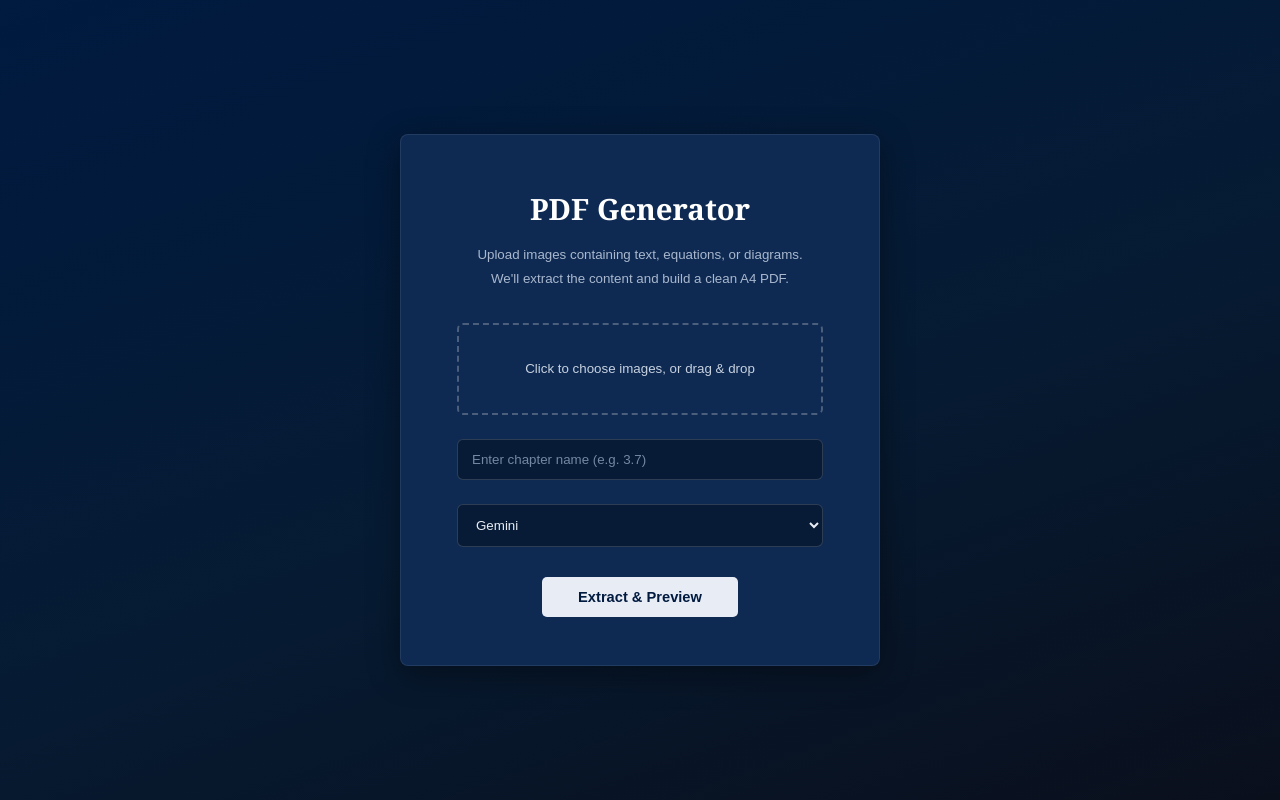
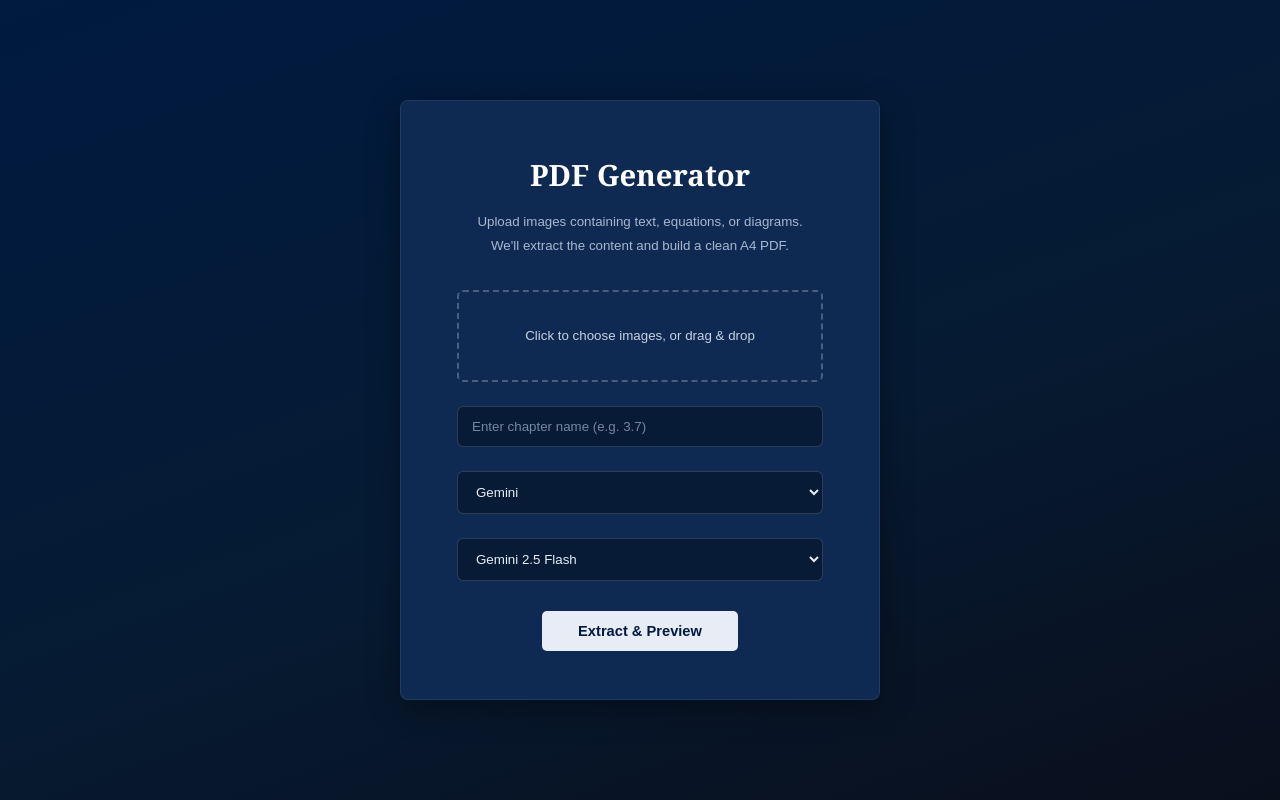
Before and after one commit to ripon1995/pdf-generator, a FastAPI app: page / in a window 1280 px wide. Run offline with FastAPI, Linux system fonts and the light colour scheme; parts of the project's set-up code (start-up, migrations or seed data) failed here and were passed over.

Commit message:
feature-1: add gemini 2.5 flash lite model

```diff
--- a/app/routers/pdf.py
+++ b/app/routers/pdf.py
@@ -8,10 +8,11 @@ from fastapi import APIRouter, File, Form, UploadFile, HTTPException
 from fastapi.responses import HTMLResponse, JSONResponse, StreamingResponse, RedirectResponse
 from jinja2 import Environment, FileSystemLoader
 
+from app.core.config import settings
 from app.core.errors import ExtractionError
 from app.services.content_formatting import format_content
 from app.services.drive_upload import upload_pdf_to_drive
-from app.services.extraction import extract_from_image
+from app.services.extraction import GEMINI_MODEL_IDS, GEMINI_MODELS, extract_from_image
 from app.services.image_normalization import normalize_image
 from app.services.pdf_generator import generate_pdf
 
@@ -57,18 +58,22 @@ async def generate(
     images: list[UploadFile] = File(...),
     chapter: str = Form(...),
     provider: str = Form("gemini"),
+    gemini_model: str = Form(settings.gemini_model),
 ):
     if not images:
         raise HTTPException(status_code=400, detail="No images provided.")
     if provider not in _PROVIDERS:
         raise HTTPException(status_code=400, detail=f"Unknown extraction provider: {provider}")
+    if provider == "gemini" and gemini_model not in GEMINI_MODEL_IDS:
+        raise HTTPException(status_code=400, detail=f"Unknown Gemini model: {gemini_model}")
 
+    model = gemini_model if provider == "gemini" else None
     results = []
     try:
         for img in images:
             raw = await img.read()
             data, mime = normalize_image(raw, img.filename or "image")
-            content, has_diagram = await extract_from_image(data, mime, provider)
+            content, has_diagram = await extract_from_image(data, mime, provider, model)
             results.append({
                 "content": content,
                 "has_diagram": has_diagram,
@@ -76,9 +81,16 @@ async def generate(
                 "image_mime": mime,
             })
     except ExtractionError as e:
-        logger.error("Extraction failed for chapter=%r provider=%r: %s", chapter, provider, e.message)
+        logger.error(
+            "Extraction failed for chapter=%r provider=%r model=%r: %s", chapter, provider, model, e.message
+        )
         return HTMLResponse(
-            _jinja.get_template("upload.html").render(error=e.message),
+            _jinja.get_template("upload.html").render(
+                error=e.message,
+                gemini_models=GEMINI_MODELS,
+                selected_provider=provider,
+                selected_gemini_model=gemini_model,
+            ),
             status_code=502,
         )
 
--- a/app/services/extraction.py
+++ b/app/services/extraction.py
@@ -8,6 +8,12 @@ from app.core.errors import ExtractionError, extraction_error_from_openai
 logger = logging.getLogger(__name__)
 
 _PROVIDER_LABELS = {"gemini": "Gemini", "huggingface": "Hugging Face"}
+
+GEMINI_MODELS = [
+    ("gemini-2.5-flash", "Gemini 2.5 Flash"),
+    ("gemini-2.5-flash-lite", "Gemini 2.5 Flash-Lite"),
+]
+GEMINI_MODEL_IDS = {model_id for model_id, _ in GEMINI_MODELS}
 
 _PROMPT = """Extract all content from this image precisely.
 
@@ -42,9 +48,9 @@ def _client_for(provider: str) -> AsyncOpenAI:
 
 
 async def extract_from_image(
-    image_bytes: bytes, mime_type: str, provider: str = "gemini"
+    image_bytes: bytes, mime_type: str, provider: str = "gemini", model: str | None = None
 ) -> tuple[str, bool]:
-    """Returns (extracted_content, has_diagram)."""
+    """Returns (extracted_content, has_diagram). `model` overrides the provider's configured default."""
     if provider not in _PROVIDER_CONFIG:
         raise ValueError(f"Unknown extraction provider: {provider}")
     config = _PROVIDER_CONFIG[provider]
@@ -55,7 +61,7 @@ async def extract_from_image(
             f"Set {config['key_env']} in .env."
         )
     client = _client_for(provider)
-    model = config["model"]()
+    model = model or config["model"]()
 
     b64 = base64.b64encode(image_bytes).decode()
     try:
--- a/main.py
+++ b/main.py
@@ -5,8 +5,10 @@ from fastapi.responses import HTMLResponse, JSONResponse
 from fastapi.staticfiles import StaticFiles
 from jinja2 import Environment, FileSystemLoader
 
+from app.core.config import settings
 from app.core.logging import configure_logging
 from app.routers import pdf
+from app.services.extraction import GEMINI_MODELS
 
 configure_logging()
 logger = logging.getLogger(__name__)
@@ -27,4 +29,8 @@ _jinja = Environment(loader=FileSystemLoader("app/templates"), autoescape=True)
 
 @app.get("/", response_class=HTMLResponse)
 async def root():
-    return HTMLResponse(_jinja.get_template("upload.html").render())
+    return HTMLResponse(
+        _jinja.get_template("upload.html").render(
+            gemini_models=GEMINI_MODELS, selected_gemini_model=settings.gemini_model
+        )
+    )
```
Also changed, not shown: app/templates/upload.html (+15 -2 lines).
